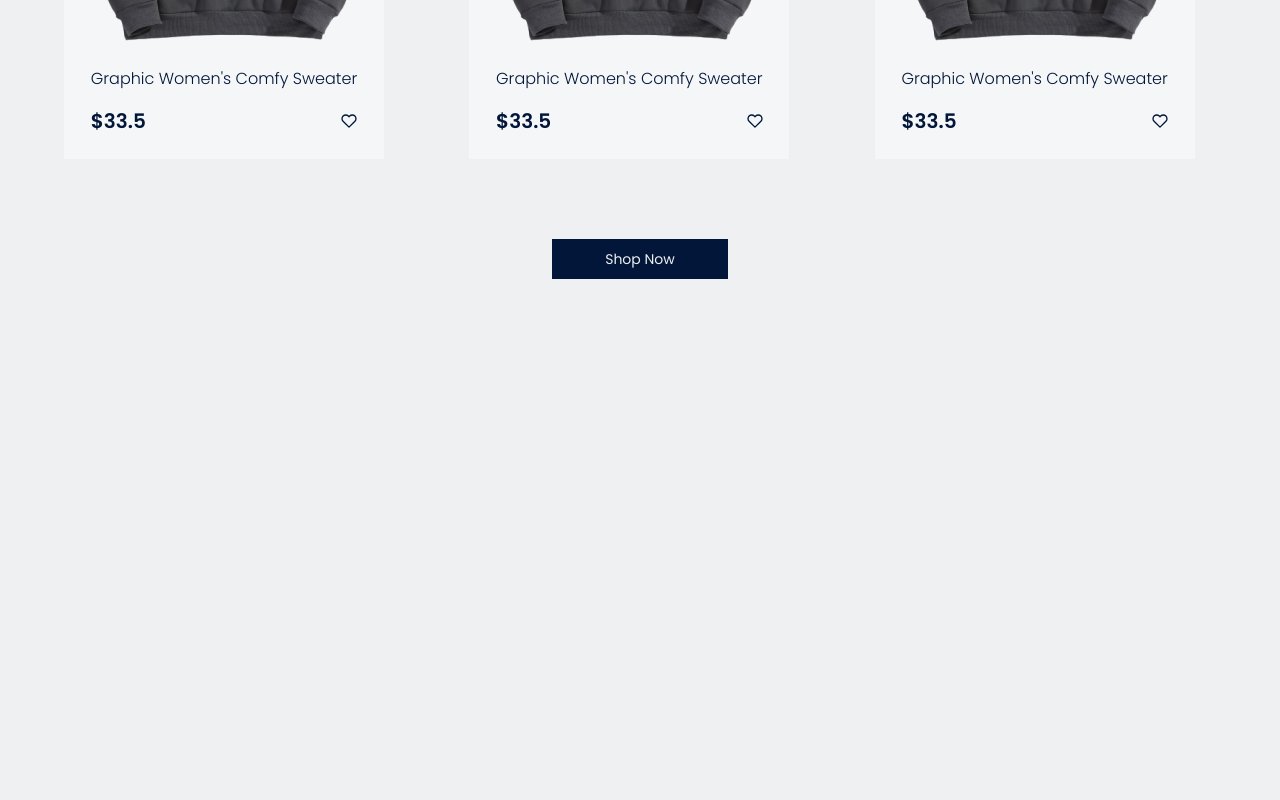
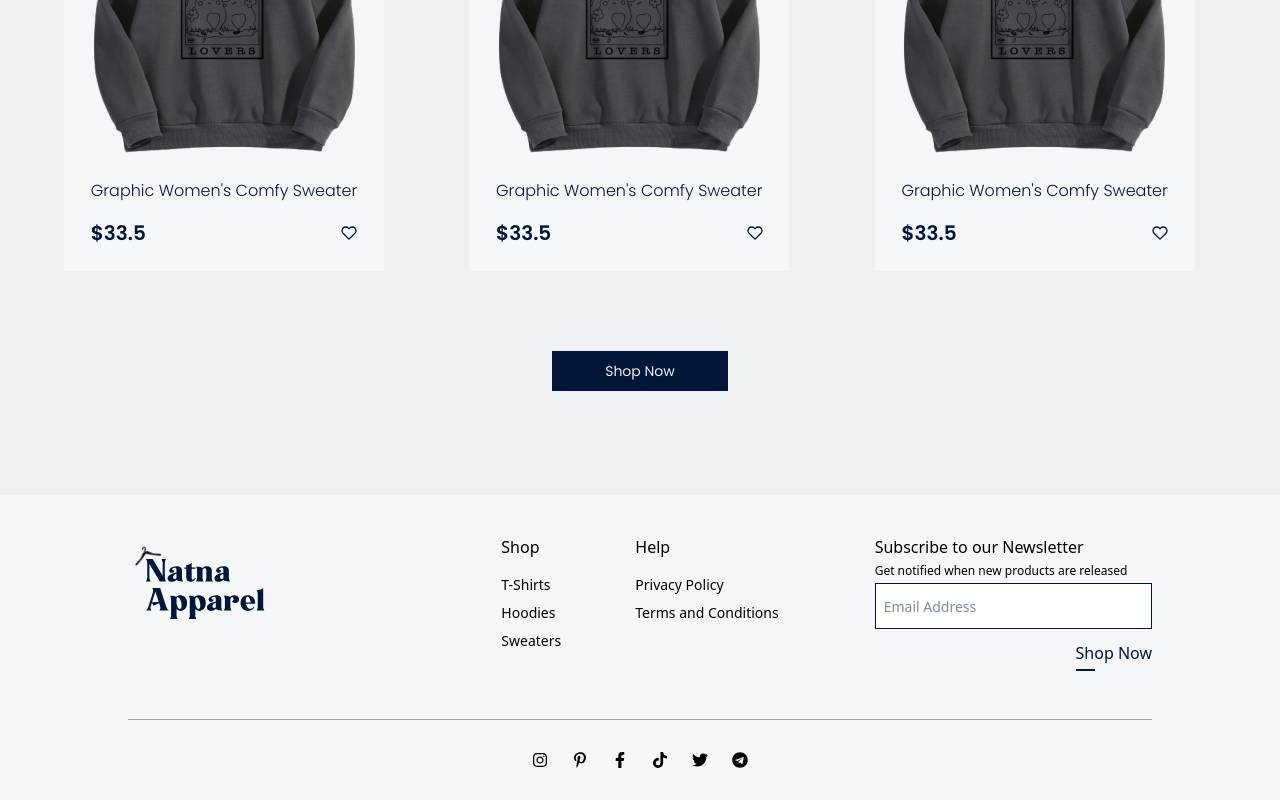
Before and after one commit to ZackyBerhe/natna-apparel, a React (Create React App) app: page / in a window 1280 px wide. Shown: the part 3126-3926 px from the top of the page. Before the commit the page ends 3445 px from the top, so only its background shows below. Built offline with nearby package versions, Linux system fonts and the light colour scheme.

Commit message:
Footer Done

```diff
--- a/src/App.js
+++ b/src/App.js
@@ -12,6 +12,7 @@ import {
 } from "react-router-dom";
 import Auth from "./pages/Auth";
 import Home from "./pages/Home";
+import Footer from "./components/layout/Footer";
 
 function App() {
   return (
@@ -21,6 +22,7 @@ function App() {
         <Route path="/auth" element={<Auth />} />
         <Route path="/" element={<Home />} />
       </Routes>
+      <Footer />
     </>
   );
 }
--- a/src/components/layout/Footer.jsx
+++ b/src/components/layout/Footer.jsx
@@ -1,9 +1,77 @@
 import React from "react";
+import FooterLogo from "../../assets/logo.svg";
+import Input from "../utilities/Input";
+import {
+  FaInstagram,
+  FaPinterestP,
+  FaFacebookF,
+  FaTiktok,
+  FaTwitter,
+  FaTelegram,
+} from "react-icons/fa";
 
 const Footer = () => {
   return (
     <>
-      <div className="bg-white/40 w-full"></div>
+      <div className="bg-white/40 w-full px-3 md:px-7 lg:px-32 flex flex-col items-center justify-center mt-16">
+        <div className="w-full border-b border-neutral-400 grid grid-cols-1 md:grid-cols-2 lg:grid-cols-3 gap-24 py-10">
+          <img
+            src={FooterLogo}
+            alt="Footer Logo"
+            className="w-1/2 h-auto md:block hidden"
+          />
+
+          <div className="flex justify-between items-start w-full">
+            <div className="flex flex-col gap-4 items-start">
+              <p className="font-medium ">Shop</p>
+              <ul className="flex gap-2 flex-col">
+                <li className="text-sm cursor-pointer hover:scale-105 transition-all ease-in-out duration-200">
+                  T-Shirts
+                </li>
+                <li className="text-sm cursor-pointer hover:scale-105 transition-all ease-in-out duration-200">
+                  Hoodies
+                </li>
+                <li className="text-sm cursor-pointer hover:scale-105 transition-all ease-in-out duration-200">
+                  Sweaters
+                </li>
+              </ul>
+            </div>
+            <div className="flex flex-col gap-4 items-start">
+              <p className="font-medium ">Help</p>
+              <ul className="flex gap-2 flex-col">
+                <li className="text-sm cursor-pointer hover:scale-105 transition-all ease-in-out duration-200">
+                  Privacy Policy{" "}
+                </li>
+                <li className="text-sm cursor-pointer hover:scale-105 transition-all ease-in-out duration-200">
+                  Terms and Conditions{" "}
+                </li>
+              </ul>
+            </div>
+          </div>
+
+          <div className="flex flex-col gap-1 items-start ">
+            <p className="font-medium ">Subscribe to our Newsletter</p>
+            <p className="text-xs font-light">
+              Get notified when new products are released
+            </p>
+            <Input type={"text"} placeholder={"Email Address"} />
+            <div className="flex justify-end items-end py-1 w-full">
+              <div className="flex flex-col gap-1 group cursor-pointer py-1 text-primary w-max transition-all ease-in-out duration-200">
+                <p>Shop Now</p>
+                <div className="h-0.5 w-1/4 bg-primary group-hover:w-full transition-all ease-in-out duration-200"></div>
+              </div>
+            </div>
+          </div>
+        </div>
+        <div className="py-8 flex justify-center items-center gap-6">
+          <FaInstagram className="cursor-pointer hover:scale-105 transition-all ease-in-out duration-200" />
+          <FaPinterestP className="cursor-pointer hover:scale-105 transition-all ease-in-out duration-200" />
+          <FaFacebookF className="cursor-pointer hover:scale-105 transition-all ease-in-out duration-200" />
+          <FaTiktok className="cursor-pointer hover:scale-105 transition-all ease-in-out duration-200" />
+          <FaTwitter className="cursor-pointer hover:scale-105 transition-all ease-in-out duration-200" />
+          <FaTelegram className="cursor-pointer hover:scale-105 transition-all ease-in-out duration-200" />
+        </div>
+      </div>
     </>
   );
 };
--- a/src/components/utilities/Input.jsx
+++ b/src/components/utilities/Input.jsx
@@ -8,7 +8,7 @@ const Input = ({ type, placeholder, onChange, value }) => {
         placeholder={placeholder}
         onChange={onChange}
         value={value}
-        className="text-primary text-sm placeholder:text-primary/50 placeholder:text-sm px-2 py-2.5 border border-primary focus:border-primary focus:ring-primary w-full"
+        className="text-primary placeholder:text-primary/50 placeholder:text-sm px-2 py-2.5 border border-primary focus:border-primary focus:ring-primary w-full"
       />
     </>
   );
--- a/src/pages/Home.jsx
+++ b/src/pages/Home.jsx
@@ -9,7 +9,7 @@ const Home = () => {
   return (
     <>
       <Body>
-        <div className="w-full flex flex-col gap-6">
+        <div className="w-full flex flex-col gap-20">
           {/* hero Section  */}
           <div className="w-full flex flex-col gap-10 lg:gap-32 mt-14 items-center">
             <div className="flex flex-col gap-2 md:gap-8 w-full items-center justify-center">
```
